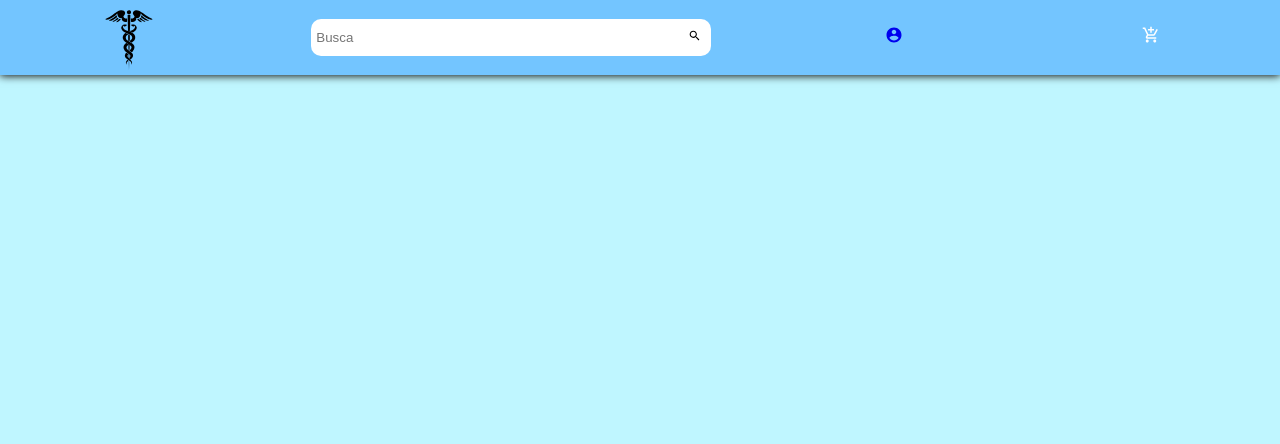
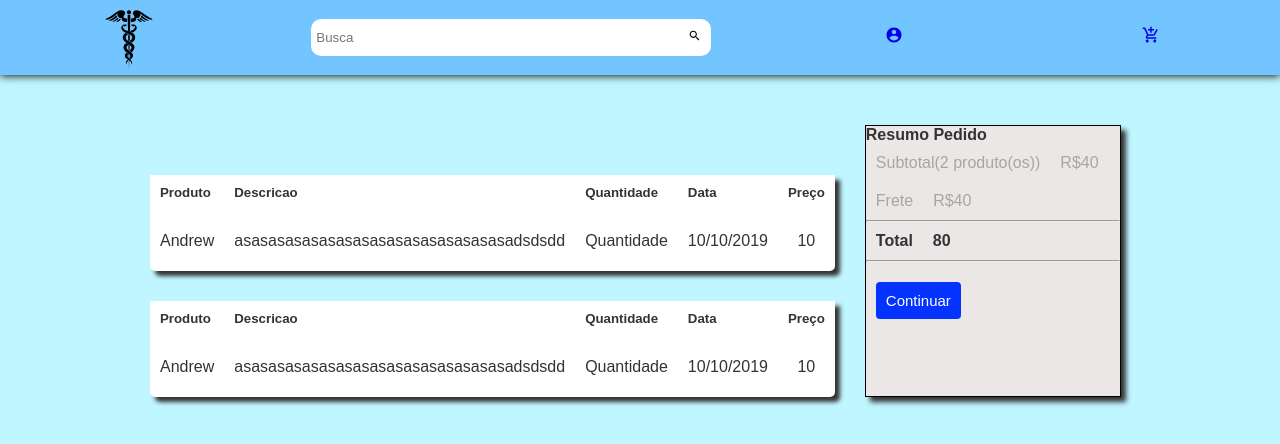
Before and after one commit to VivianeMW/FarmaciaOnlineReact, a React (Create React App) app: page /carrinho in a window 1280 px wide. Shown: the top 444 px of the page. Built offline with nearby package versions, Linux system fonts and the light colour scheme.

Commit message:
tela do carrinho

```diff
--- a/src/components/header.js
+++ b/src/components/header.js
@@ -35,7 +35,9 @@ export default class Header extends Component {
                        </Link>
                     </div>
                     <div id="h-icon-cart" className="h-header">
-                        <MdAddShoppingCart />
+                        <Link to="/carrinho">
+                            <MdAddShoppingCart />
+                        </Link>
                     </div>
                 </div>
             </header>
--- /dev/null
+++ b/src/css/cssPageCarrinho.css
@@ -0,0 +1,102 @@
+.main-container-carrinho {
+    max-width            : 980px;
+    margin               : 0 auto;
+    padding              : 50px 0;
+    text-align           : center;
+    display              : grid;
+    grid-template-columns: repeat(2, 1fr);
+    grid-gap             : 30px;
+}
+
+.main-container-carrinho ul {
+    list-style           : none;
+    display              : grid;
+    grid-template-columns: repeat(1, 1fr);
+    grid-gap             : 30px;
+    margin-top           : 50px;
+}
+
+.main-container-carrinho .empty {
+    font-size  : 32px;
+    color      : #999;
+    font-weight: bold;
+    margin-top : 182px;
+}
+
+.main-container-carrinho ul li {
+    display       : flex;
+    flex-direction: row;
+}
+
+.div-card-carrinho {
+    background-color     : #fff;
+    box-shadow           : 5px 5px 4px;
+    border-radius        : 0px 0px 5px 5px;
+    display              : grid;
+    grid-template-columns: repeat(5, 1fr);
+    grid-gap             : 20px;
+    padding              : 10px;
+}
+
+.main-container ul li div p {
+    font-size  : 15px;
+    /* line-height: 20px; */
+    color      : #999;
+    margin-top : 5px;
+    word-break : break-all;
+}
+
+.div-descricao-carrinho {
+    align-items    : flex-start;
+    justify-content: left;
+    display        : flex;
+    flex-direction : column;
+}
+
+.div-resumo {
+    display: flex;
+    flex-direction: column;
+    justify-content: left;
+    align-items: flex-start;
+    border: 1px solid black;
+    background-color: #ece7e7;
+    width: 16em;
+    height: 17em;
+    box-shadow: 5px 5px 5px;
+}
+
+.h-titulo {
+    text-align: left;
+}
+
+.itens-resumo {
+    display: flex;
+    flex-direction: row;
+}
+
+.itens-resumo span {
+    padding: 10px;
+    color: #a9a5a5;
+}
+
+.itens-resumo strong {
+    padding: 5px;
+}
+
+.div-resumo hr {
+    width: 100%;
+}
+
+.div-resumo span {
+    padding: 10px;
+}
+
+.itens-resumo-total {
+    display: flex;
+    flex-direction: row;
+    font-weight: bold;
+}
+
+.div-resumo-botao {
+   padding: 10px;
+}
--- /dev/null
+++ b/src/pages/pageCarrinho.js
@@ -0,0 +1,88 @@
+import React, { Component } from 'react';
+
+import '../css/cssPageCarrinho.css';
+
+export default class PageCarrinho extends Component {
+
+    state = {
+        produtos : [
+            {
+                img      : "Andrew",
+                titulo   : "Nome do Produto",
+                descricao: "asasasasasasasasasasasasasasasasadsdsdd",
+                preco    : 10
+            },
+            {
+                img      : "Andrew",
+                titulo   : "Nome do Produto",
+                descricao: "asasasasasasasasasasasasasasasasadsdsdd",
+                preco    : 10
+            },
+        ]
+    }
+
+    render() {
+        const { produtos } = this.state;
+        return (
+            <div className="main-container-carrinho">
+                {produtos.length > 0? (
+                    <ul>
+                        {produtos.map(produto =>{
+                            return (
+                                <li key={produto._id}>
+                                    <div className="div-card-carrinho">
+                                        <h5 className="h-titulo">Produto</h5>
+                                        <h5 className="h-titulo">Descricao</h5>
+                                        <h5 className="h-titulo">Quantidade</h5>
+                                        <h5 className="h-titulo">Data</h5>
+                                        <h5 className="h-titulo">Preço</h5>
+                                        <div className="div-img-carrinho">
+                                            {produto.img}
+                                        </div>
+                                        <div className="div-descricao-carrinho">
+                                            <p>{produto.descricao}</p>
+                                        </div>
+                                        <div className="div-qtd-carrinho">
+                                            <span>Quantidade</span>
+                                        </div>
+                                        <div className="div-entrega-carrinho">
+                                            <span>10/10/2019</span>
+                                        </div>
+                                        <div className="div-preco-carrinho">
+                                            {produto.preco}
+                                        </div>
+                                    </div>
+                                </li>
+                            );
+                        })}
+                    </ul>
+                ): (
+                    <div className="empty">
+                        Não há itens no carrinho :(
+                    </div>
+                )}
+                <div className="div-resumo">
+                    <strong>Resumo Pedido</strong>
+                    <div className="itens-resumo">
+                        <span>Subtotal({produtos.length} produto(os))</span>
+                        <span>R$40</span>
+                    </div>
+                    <div  className="itens-resumo">
+                        <span>Frete</span>
+                        <span>R$40</span>
+                    </div>
+                    <hr/>
+                    <div className="itens-resumo-total">
+                       <span>Total</span>
+                       <span>80</span>
+                    </div>
+                    <hr/>
+                    <div className="div-resumo-botao">
+                        <button className="btn-compra">Continuar</button>
+                    </div>
+                </div>
+            </div>
+        );
+    }
+
+}
--- a/src/pages/pageCarrinhoCompra.js
+++ /dev/null
@@ -1,3 +0,0 @@
-// import React, { Component } from 'react';
-
-// import '../css/cssPageCarrinhoCompra';
--- a/src/routes.js
+++ b/src/routes.js
@@ -7,6 +7,7 @@ import App from './App';
 import PageMain     from './pages/pageMain';
 import PageLogin    from './pages/pageLogin';
 import PageCadastro from './pages/pageCadastro';
+import PageCarrinho from './pages/pageCarrinho';
 
 const Routes = function() {
     return (
@@ -14,6 +15,7 @@ const Routes = function() {
             <Route exact path="/"   component={PageMain}/>
             <Route path="/login"    component={PageLogin}/>
             <Route path="/cadastro" component={PageCadastro}/>
+            <Route path="/carrinho" component={PageCarrinho}/>
         </Switch>
     );
 }
```
Also changed, not shown: src/css/cssPageCarrinhoCompra.css (deleted), 1 other file (tests, documents, lock files or other folders).
